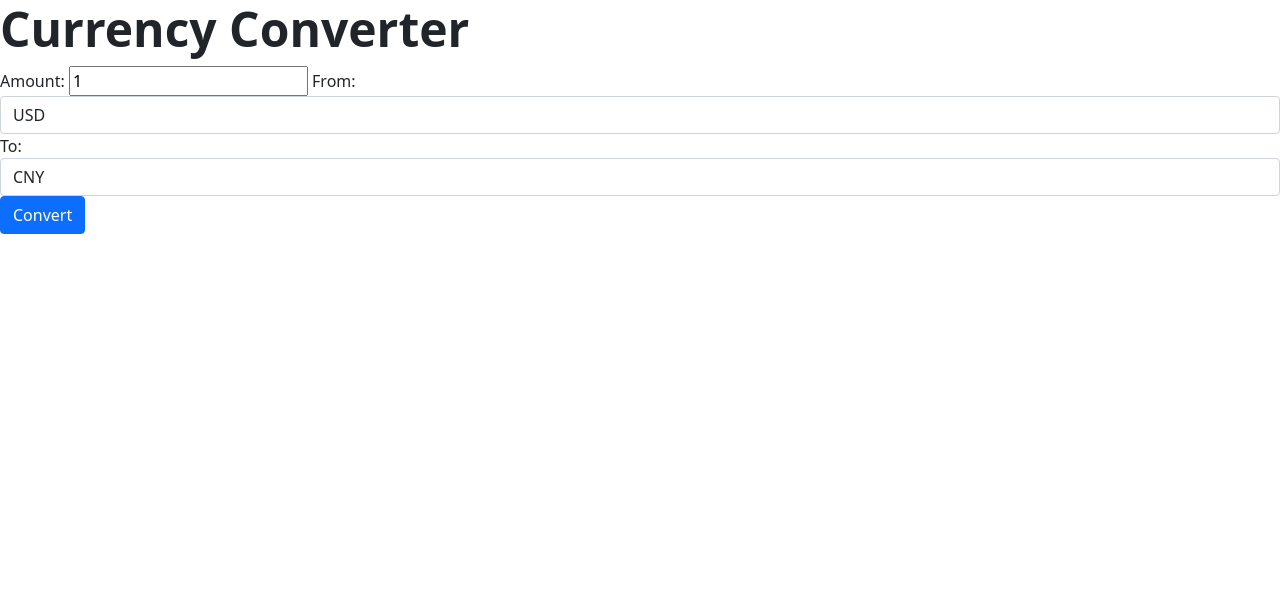
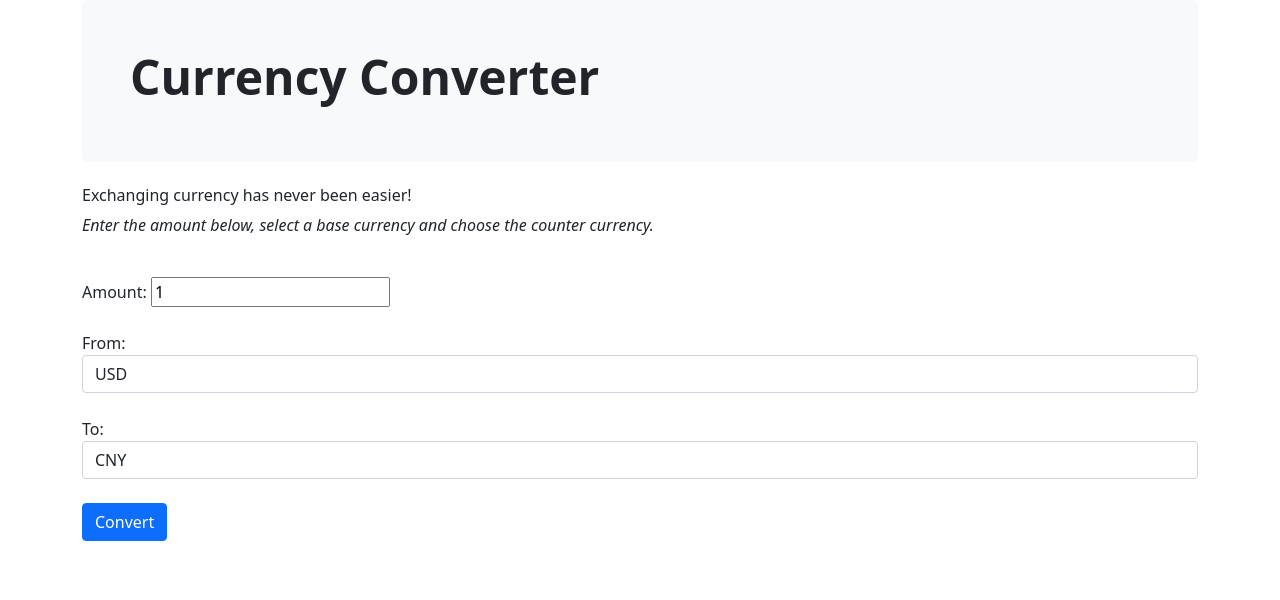
Before and after one commit to zperez0/currency-exchanger, a website built with webpack: page src/index.html in a window 1280 px wide. Built offline with nearby package versions, Linux system fonts and the light colour scheme.

Commit message:
add bootstrap border to header, add sub-header,  fix spacing

```diff
--- a/src/index.html
+++ b/src/index.html
@@ -7,14 +7,20 @@
   <title>Currency Exchanger</title>
 </head>
 <body>
+  <div class="container">
+    <div class="p-5 mb-4 bg-light rounded-3">
+      <h1 class="display-5 fw-bold">Currency Converter</h1>
+    </div>
+    <form>
+      <h6> Exchanging currency has never been easier!</h6>
+      <p><i>Enter the amount below, select a base currency and choose the counter currency.</i></p>
+      <br>
 
-  <h1 class="display-5 fw-bold">Currency Converter</h1>
+      <label for="amount">Amount:</label>
+      <input id="amount" type="number" value="1" min="1" />
+      <br>
+      <br>
 
-  <!-- input form -->
-  <label for="amount">Amount:</label>
-  <input id="amount" type="number" value="1" min="1">
-
-  <!-- currency one -->
       <label for="text">From: </label>
       <select class="form-control" id="currencyOne">
         <option selected>USD</option>
@@ -26,8 +32,8 @@
         <option>KID</option>
         <option>MXN</option>
       </select>
+      <br>
 
-  <!-- currency two -->
       <label for="text">To:</label>
       <select class="form-control" id="currencyTwo">
         <option>USD</option>
@@ -39,12 +45,12 @@
         <option>KID</option>
         <option>MXN</option>
       </select>
-
-  <!-- button -->
+      <br>
       <button type="button" class="btn btn-primary" id="convertButton">Convert</button>
-
-  <!-- display -->
+    </form>
+    <br>
     <h6><span class="total"></span></h6>
+    <br />
     <h6><span class="showErrors"></span></h6>
 
 </body>
```
Lines whose indentation alone changed are shown as unchanged.
